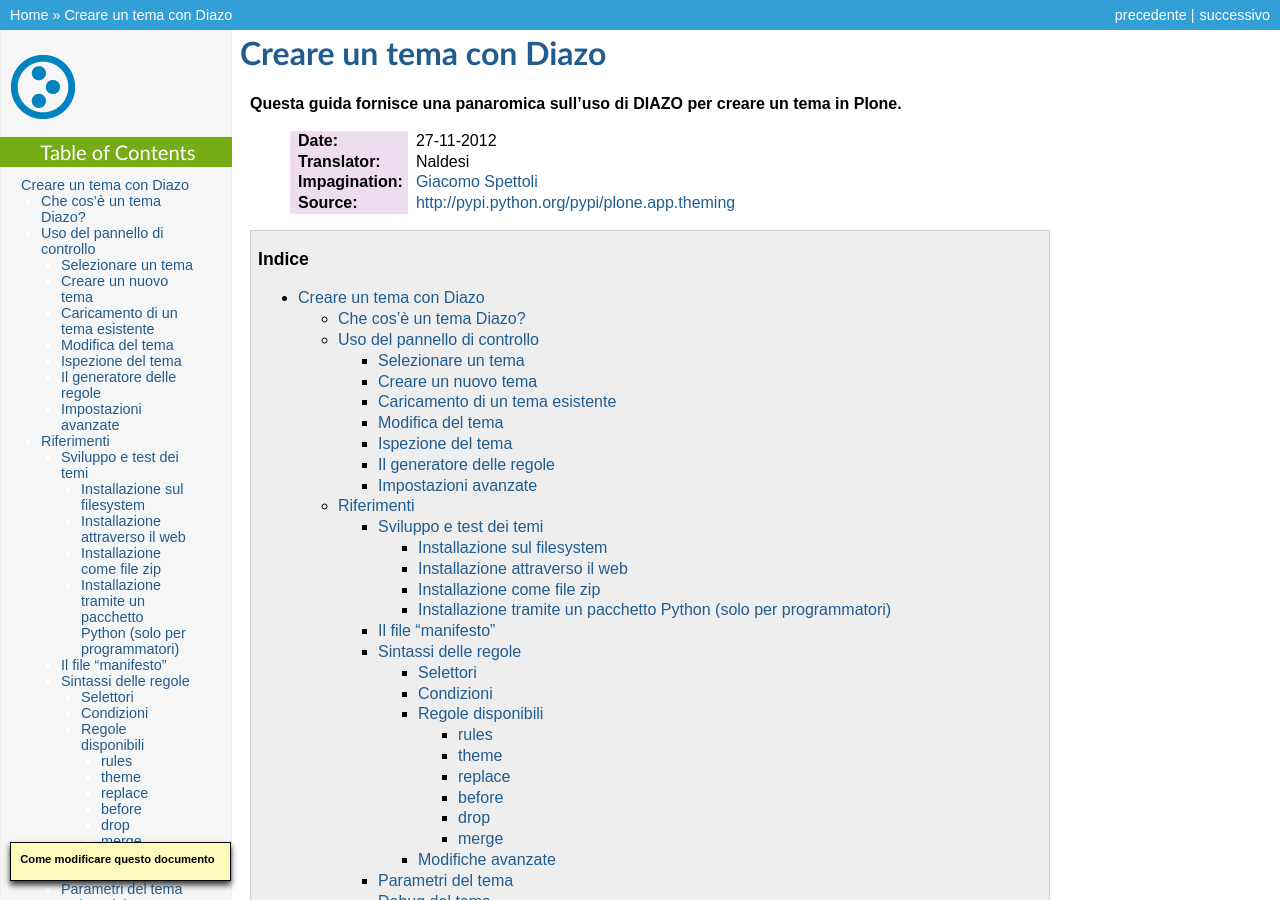
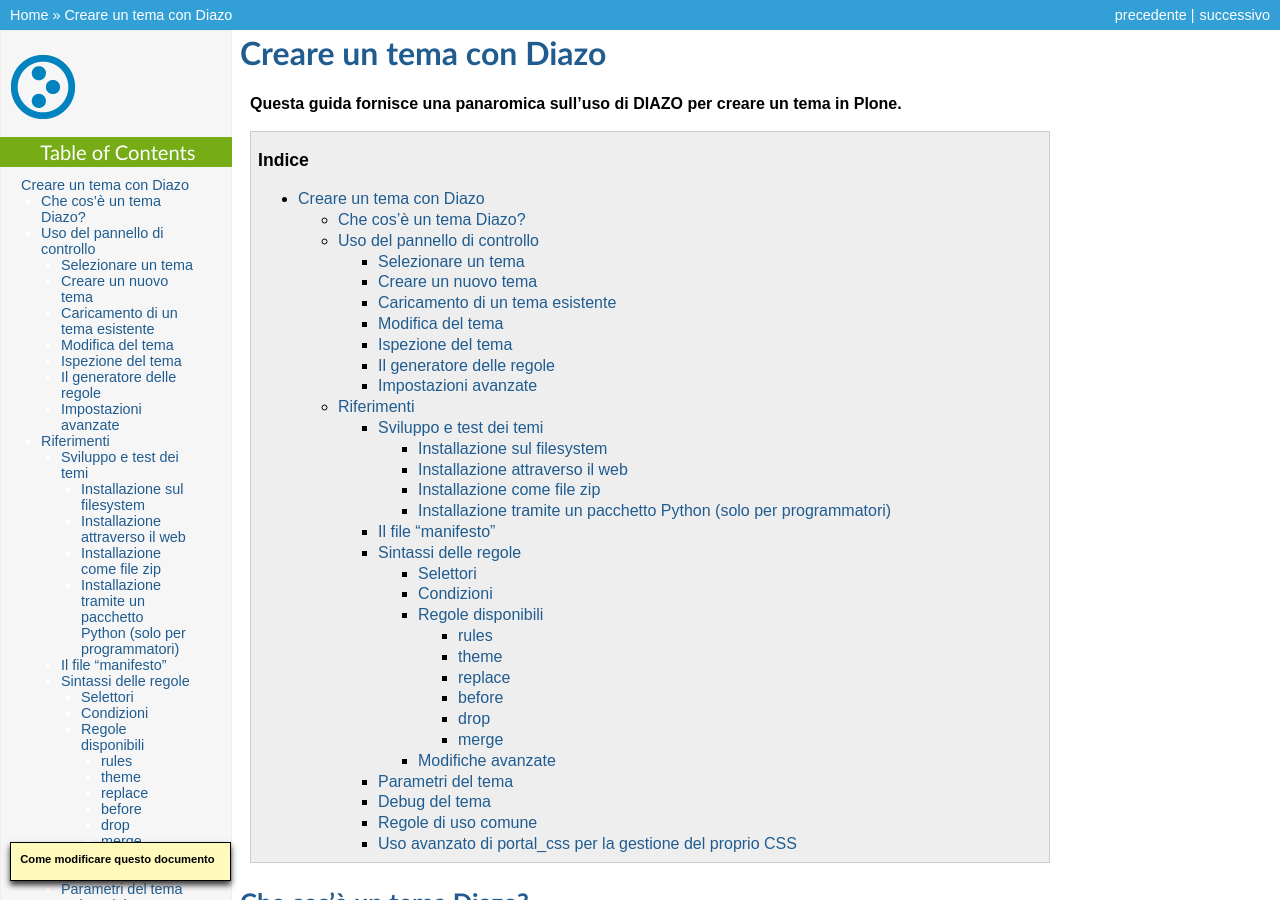
Before and after one commit to plone-it/collective.italiandocumentation, a Sphinx documentation site: the page built from source/other-doc/plone-app-theming.rst, in a window 1280 px wide and 900 px high. Built offline with Sphinx 7.4.7, drawn with Linux system fonts in a browser that asks for light colours; pages that are not in the unit, such as notebooks, are missing from menus.

Commit message:
minor fixes

```diff
--- a/source/index.rst
+++ b/source/index.rst
@@ -38,9 +38,12 @@
 * `Maurizio Delmonte <maurizio.delmonte@abstract.it>`_ (ideatore/motivatore)
 * `Massimo Azzolini <massimo@redturtle.it>`_ (motivatore/traduttore)
 * `Federica D'Elia <federica.delia@redturtle.it>`_ (traduttore)
+* Giovanni Giangiobbe (traduttore/revisore)
 * `Giampiero Lago <lago.giampiero@gmail.com>`_
 * `Alex Sani <alexsani.re@gmail.com>`_
-*  Luciano Naldesi
+* Luciano Naldesi
+* Giorgio Borelli
+
 
 .. |Events summary table| image:: _static/events-summary-chart.jpg
 .. |lights-camera-action.png| image:: _static/lights-camera-action.png
--- a/source/other-doc/plone-app-theming.rst
+++ b/source/other-doc/plone-app-theming.rst
@@ -4,11 +4,6 @@
 
 **Questa guida fornisce una panaromica sull'uso di DIAZO per creare un
 tema in Plone.**
-
-    :Date: 27-11-2012
-    :Translator: Naldesi
-    :Impagination: `Giacomo Spettoli <mailto:giacomo.spettoli@gmail.com>`_
-    :Source: `http://pypi.python.org/pypi/plone.app.theming <http://pypi.python.org/pypi/plone.app.theming>`_
 
 
 .. contents::
```
Also changed, not shown: source/other-doc/zodb-manual/documentation/guide/index.rst (+5 -4 lines), source/other-doc/zodb-manual/index.rst (+2 -8 lines).
